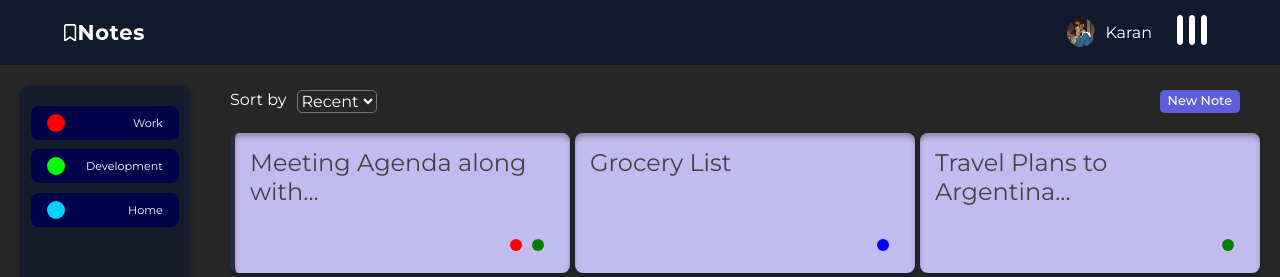
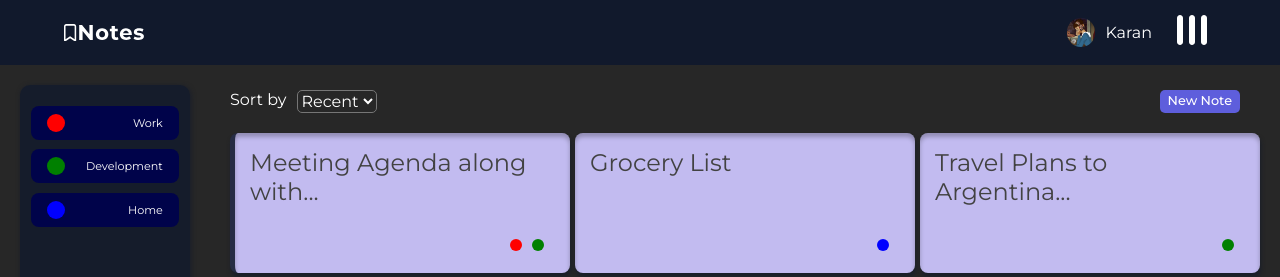
Before and after one commit to karansethia/React-Notes, a React (Vite) app: page /user in a window 1280 px wide. Shown: the top 277 px of the page. Built offline with nearby package versions, Linux system fonts and the light colour scheme.

Commit message:
Changes: Sort by Tags functionality added

```diff
--- a/src/User/Components/NoteElement/NoteElement.jsx
+++ b/src/User/Components/NoteElement/NoteElement.jsx
@@ -19,7 +19,7 @@ const NoteElement = (props) => {
   } else {
     title = noteTitle.join(" ");
   }
-  console.log(props.includedtags);
+  // console.log(props.includedtags);
 
   return (
     <div
--- a/src/User/Components/Notes/Notes.jsx
+++ b/src/User/Components/Notes/Notes.jsx
@@ -2,22 +2,36 @@ import React from "react";
 import NoteElement from "../NoteElement/NoteElement";
 import classes from "./Notes.module.css";
 import {Link} from "react-router-dom";
+import {useSelector} from "react-redux";
 
 const Notes = ({gridtype, notes}) => {
-  console.log(notes);
+  const sortbytag = useSelector((state) => state.ui.user.sortTag);
+  let sortedNotes = [];
+  if (sortbytag !== "") {
+    for (const note of notes) {
+      for (const tag of note.includedTags) {
+        if (tag.tagName === sortbytag) {
+          sortedNotes.push(note);
+        }
+      }
+    }
+  } else {
+    sortedNotes = notes;
+  }
+
+  console.log(sortedNotes);
   let cls = classes.containercol;
   let num = notes.length;
   if (gridtype === "containergrid") {
     cls = classes.containergrid;
     num = notes.length;
-    console.log(num);
   } else if (gridtype === "containercol") {
     cls = classes.containercol;
     num = 4;
   }
   return (
     <div className={cls}>
-      {notes?.slice(0, num).map((note) => (
+      {sortedNotes?.slice(0, num).map((note) => (
         <Link to={`/user/${note.id}`} key={note.id}>
           <NoteElement
             id={note.id}
--- a/src/User/Components/SideMenu/SideMenu.module.css
+++ b/src/User/Components/SideMenu/SideMenu.module.css
@@ -13,6 +13,7 @@
 }
 
 .function {
+  cursor: pointer;
   background-color: #2C2C2C;
   margin: 10px;
   padding: 8px 10px 8px 10px;
--- a/src/User/Components/Tagbar/Tagbar.jsx
+++ b/src/User/Components/Tagbar/Tagbar.jsx
@@ -1,11 +1,29 @@
 import React from "react";
 import classes from "./Tagbar.module.css";
+import {uiActions} from "../../store/ui-slice";
+import {useDispatch} from "react-redux";
+import {useSelector} from "react-redux";
 
 const Tagbar = () => {
+  const tags = useSelector((state) => state.stateNotes.tags);
+  const sorttag = useSelector((state) => state.ui.user.sortTag);
+  console.log(sorttag);
+  const dispatch = useDispatch();
+  const sortTagHandler = (title) => {
+    dispatch(uiActions.sortTag(title));
+    console.log(sorttag);
+  };
+
   return (
     <div className={classes.tagbar}>
-      {/* {tags.map(tag => (<div></div>))} */}
-      <div className={classes.tag}>
+      {tags.map((tag) => (
+        <div
+          className={classes.tag}
+          onClick={() => {
+            dispatch(uiActions.sortTag(tag.title));
+          }}
+          key={tag.title}
+        >
           <svg
             xmlns="http://www.w3.org/2000/svg"
             width="18"
@@ -13,34 +31,11 @@ const Tagbar = () => {
             viewBox="0 0 18 18"
             fill="none"
           >
-          <circle cx="9" cy="9" r="9" fill="#FF0000" />
+            <circle cx="9" cy="9" r="9" fill={tag.color} />
           </svg>
-        <h4>Work</h4>
+          <h4>{tag.title}</h4>
         </div>
-      <div className={classes.tag}>
-        <svg
-          xmlns="http://www.w3.org/2000/svg"
-          width="18"
-          height="18"
-          viewBox="0 0 18 18"
-          fill="none"
-        >
-          <circle cx="9" cy="9" r="9" fill="#05FF00" />
-        </svg>
-        <h4>Development</h4>
-      </div>
-      <div className={classes.tag}>
-        <svg
-          xmlns="http://www.w3.org/2000/svg"
-          width="18"
-          height="18"
-          viewBox="0 0 18 18"
-          fill="none"
-        >
-          <circle cx="9" cy="9" r="9" fill="#00D1FF" />
-        </svg>
-        <h4>Home</h4>
-      </div>
+      ))}
     </div>
   );
 };
--- a/src/User/Components/Tagbar/Tagbar.module.css
+++ b/src/User/Components/Tagbar/Tagbar.module.css
@@ -13,6 +13,7 @@
 }
 
 .tag {
+  cursor: pointer;
   display: flex;
   flex-direction: row;
   justify-content: space-between;
--- a/src/User/store/ui-slice.js
+++ b/src/User/store/ui-slice.js
@@ -16,7 +16,7 @@ import { createSlice } from "@reduxjs/toolkit";
 
 export const uiSlice = createSlice({
   name : "UI",
-  initialState: {user : {darkTheme:true,isLoggedIn:true,sortRecent: true, sortTag:null},noteColor : ['yellow',"#f75590","#5ef38c","#e6aa68","#a5be00"]},
+  initialState: {user : {darkTheme:true,isLoggedIn:true,sortRecent: true, sortTag:''},noteColor : ['yellow',"#f75590","#5ef38c","#e6aa68","#a5be00"]},
   reducers: {
     changeTheme(state){
       //!set the theme to !darkTheme
```
Lines whose indentation alone changed are shown as unchanged.
